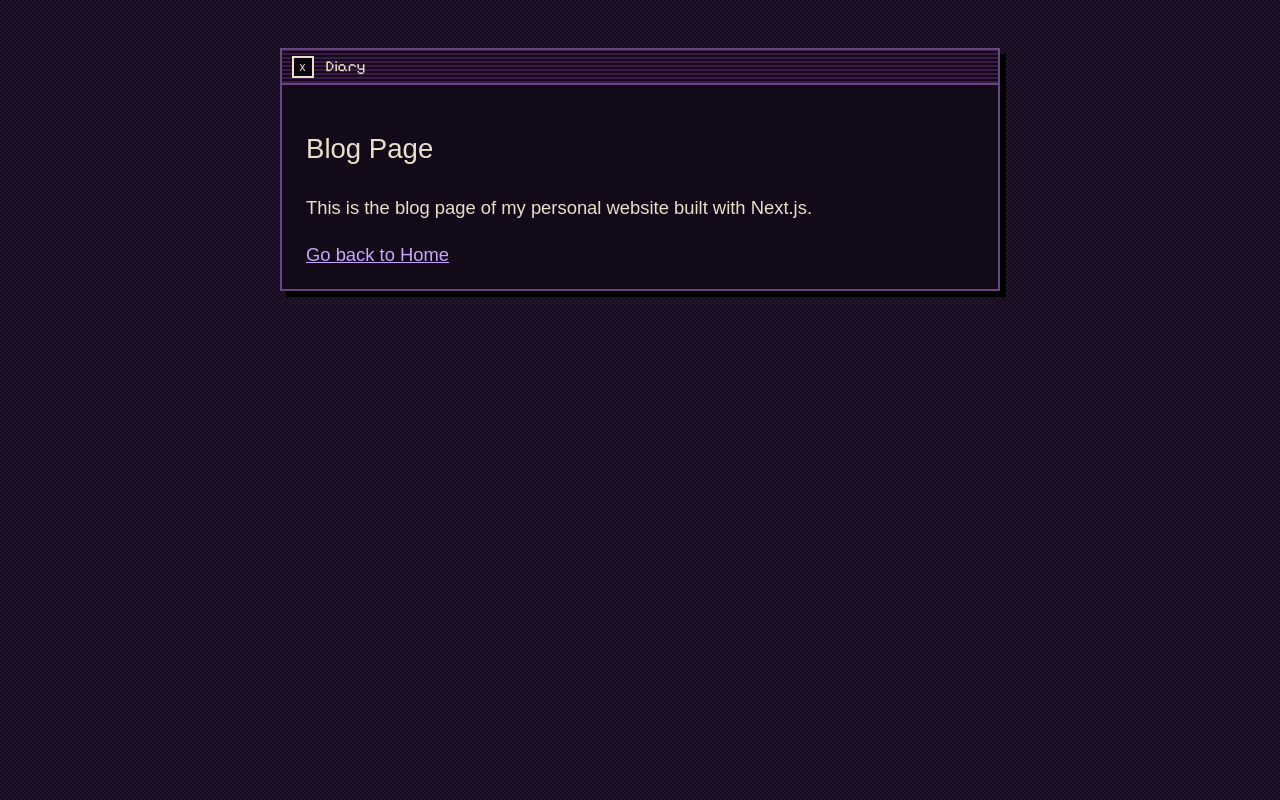
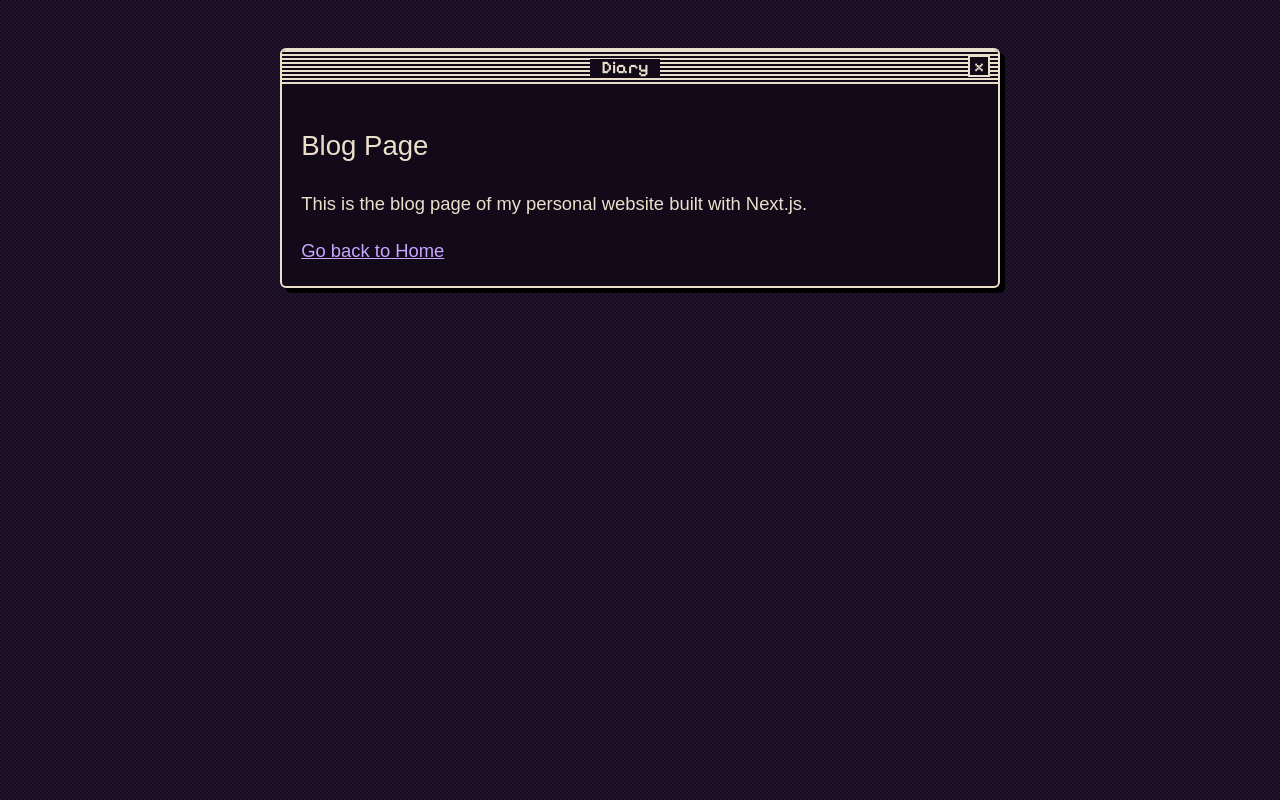
Before and after one commit to PalomoAn/elmyutant, a Next.js app: page /blog in a window 1280 px wide. Built offline with nearby package versions, Linux system fonts and the light colour scheme; a web font is replaced by a local one.

Commit message:
corrected window style to white and round corners

```diff
--- a/app/globals.css
+++ b/app/globals.css
@@ -1,4 +1,3 @@
-
 :root {
   color-scheme: dark;
   --ink: #0b0610; --panel: #120a19; --plum: #3b1a4a; --blood: #b0123a;
@@ -18,35 +17,49 @@ body {
 h1, h2, h3 { font-family: var(--display), Georgia, serif; font-weight: 400; }
 a { color: var(--link); }
 
+/* ---------- window ---------- */
 .mw {
   max-width: 720px;
   margin: 3rem auto;
   background: var(--panel);
-  border: 2px solid var(--hi);
-  box-shadow: 6px 6px 0 #000;
+  border: 2px solid var(--bone);
+  border-radius: 6px;
+  box-shadow: 5px 5px 0 #000;
+  overflow: hidden;
 }
 .mw-bar {
-  display: flex;
+  display: grid;
+  grid-template-columns: 1fr auto 1fr auto;
   align-items: center;
-  gap: .75rem;
-  padding: .3rem .6rem;
-  background: repeating-linear-gradient(0deg, var(--plum) 0 2px, var(--panel) 2px 4px);
-  border-bottom: 2px solid var(--hi);
-  font-family: var(--ui), monospace;
-  font-size: .95rem;
+  gap: .5rem;
+  height: 34px;
+  padding: 0 .5rem;
+  border-bottom: 2px solid var(--bone);
+  background: repeating-linear-gradient(to bottom, var(--bone) 0 2px, transparent 2px 4px);
+}
+.mw-title {
+  grid-column: 2;
+  padding: 0 .7rem;
+  background: var(--panel);
+  font: 600 1.1rem/1 var(--ui), monospace;
+  white-space: nowrap;
+  transform: translateY(-21px);
 }
 .mw-bar button {
+  grid-column: 4;
   width: 22px;
   height: 22px;
+  display: grid;
+  place-items: center;
   padding: 0;
-  background: var(--ink);
+  background: var(--panel);
   border: 2px solid var(--bone);
   color: var(--bone);
-  font-size: 12px;
-  line-height: 1;
+  font: 600 1rem/1 var(--ui), monospace;
   cursor: pointer;
+  transform: translateY(5px)
 }
 @media (hover: hover) {
-  .mw-bar button:hover { background: var(--bone); }
+  .mw-bar button:hover { background: var(--bone); color: var(--ink); }
 }
-.mw-body { padding: 1.25rem 1.5rem; }
+.mw-body { padding: 1.1rem 1.2rem 1.3rem; }
```
